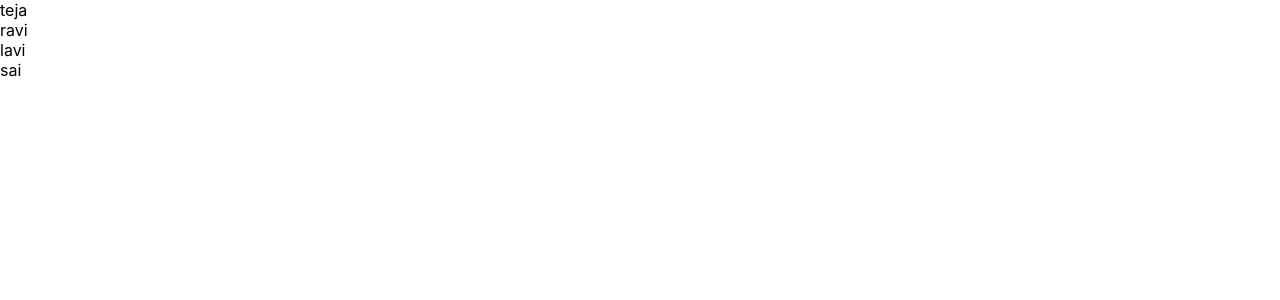
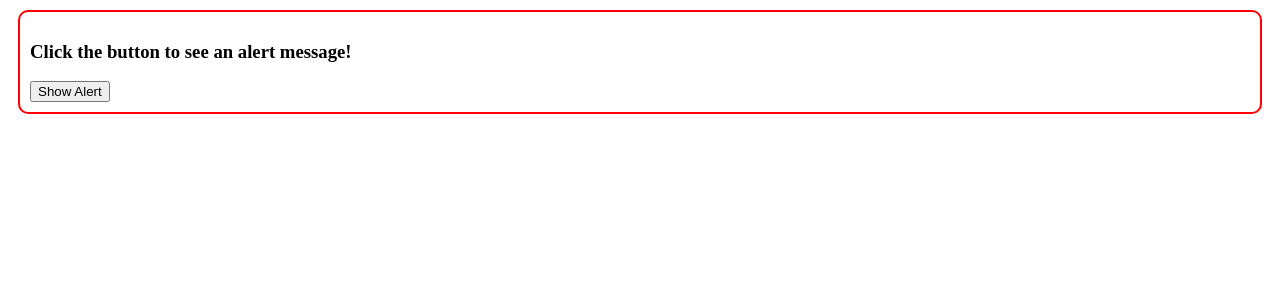
Before and after one commit to tejakoheda/week1_day4, a React (Create React App) app: page / in a window 1280 px wide. Shown: the top 300 px of the page. Built offline with nearby package versions, Linux system fonts and the light colour scheme.

Commit message:
alertbox

```diff
--- a/src/App.js
+++ b/src/App.js
@@ -1,23 +1,22 @@
-import Firstcomp from "./prop/Firstcomp"
-import Secondcomp from "./prop/Secondcomp"
-import Thirdcomp from "./prop/Thirdcomp"
-import Fourthcomp from "./prop/Fourthcomp"
-import './App.css';
+import AlertBox from "./prop/Firstcomp";
 
-function app() {
-  const user={
-    name:"teja",
-    age:21,
-    city:"hyd",
+
+
+function App() {
+  // Function defined in parent
+  const showMessage = () => {
+    alert("Hello Teja! You clicked the button.");
   };
+
   return (
     <div>
-      <Firstcomp name={user.name}/>
-      <Secondcomp name="ravi" />
-      <Thirdcomp name="lavi" />
-      <Fourthcomp name="sai" />
+      {/* Sending function as prop (onAlert) */}
+      {/* Sending content as children */}
+      <AlertBox onAlert={showMessage}>
+        <h3>Click the button to see an alert message!</h3>
+      </AlertBox>
     </div>
-  )
+  );
 }
 
-export default app
+export default App;
--- a/src/index.css
+++ b/src/index.css
@@ -1,13 +1,13 @@
-body {
-  margin: 0;
-  font-family: -apple-system, BlinkMacSystemFont, 'Segoe UI', 'Roboto', 'Oxygen',
-    'Ubuntu', 'Cantarell', 'Fira Sans', 'Droid Sans', 'Helvetica Neue',
-    sans-serif;
-  -webkit-font-smoothing: antialiased;
-  -moz-osx-font-smoothing: grayscale;
+.firstcomp {
+  text-align: center;
+  background-color: lightblue;
+  height: 200px;
+  width: 400px;
+  margin: 10px;
+  border-radius: 20px;
+  box-shadow: 5px 10px #888888;
+  font-size: 30px;
+  color: rgb(0, 0, 0);
+  font-family: Arial, Helvetica, sans-serif;
+  padding-top: 70px;
 }
-
-code {
-  font-family: source-code-pro, Menlo, Monaco, Consolas, 'Courier New',
-    monospace;
-}
--- a/src/prop/Firstcomp.jsx
+++ b/src/prop/Firstcomp.jsx
@@ -1,7 +1,20 @@
-const Firstcomp = (props) => {
+const AlertBox = (props) => {
   return (
-    <div>{props.name}</div>
-  )
-}
+    <div
+      style={{
+        border: "2px solid red",
+        padding: "10px",
+        margin: "10px",
+        borderRadius: "10px",
+      }}
+    >
+      {/* props.children displays whatever is written inside <AlertBox>... </AlertBox> */}
+      {props.children}
 
-export default Firstcomp
+      {/* Button calls function received from parent */}
+      <button onClick={props.onAlert}>Show Alert</button>
+    </div>
+  );
+};
+
+export default AlertBox;
```
